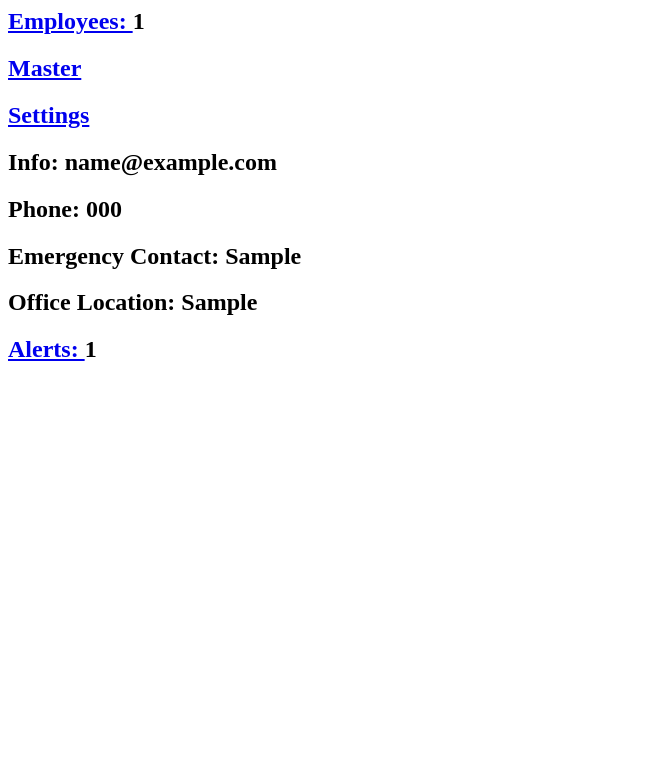
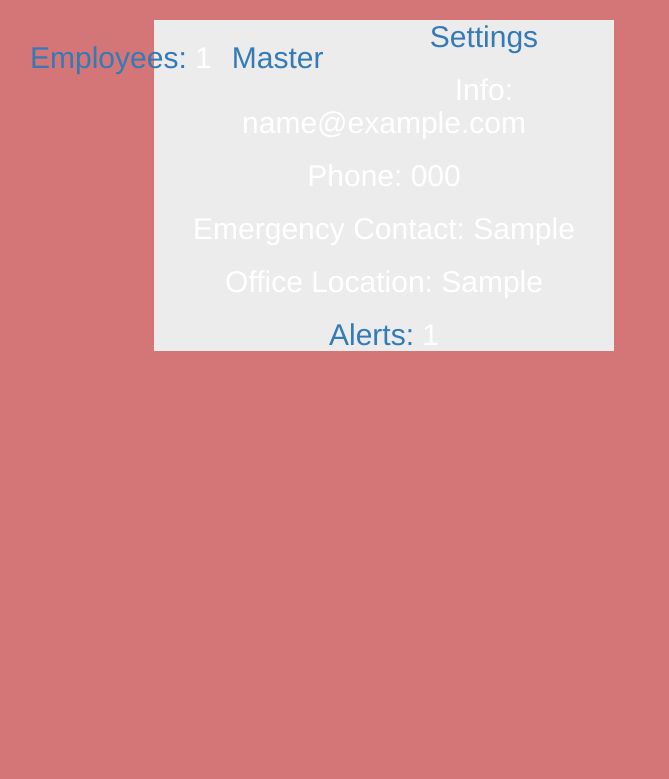
Before and after one commit to darkestmidnight/fedcodeathon2018, a Django app: page /index/ in a window 1280 px wide. Shown: the top 779 px of the page, without its empty margins (0-669 px from the left). Run offline with Django 3.2, Linux system fonts and the light colour scheme; a user stored in the database is signed in; tables that the repository leaves empty hold one stand-in row (values such as "Sample post"); some libraries are stand-ins or nearby versions.

Commit message:
added some ui design at home

```diff
--- a/index/templates/index/home.html
+++ b/index/templates/index/home.html
@@ -1,27 +1,71 @@
-<h2>
-    <!--<a href="localhost:8000/index/loggedusers/">-->
-    <a href="{% url 'logged:logged_users' %}">
+<!DOCTYPE html>
+<html lang="en">
+<head>
+<meta charset="utf-8">
+<meta http-equiv="X-UA-Compatible" content="IE=edge">
+<meta name="viewport" content="width=device-width, initial-scale=1">
+<title>VisaVerita</title>
+<link rel="stylesheet" href="https://maxcdn.bootstrapcdn.com/bootstrap/3.3.7/css/bootstrap.min.css">
+<link rel="stylesheet" href="https://maxcdn.bootstrapcdn.com/font-awesome/4.7.0/css/font-awesome.min.css">
+<script src="https://ajax.googleapis.com/ajax/libs/jquery/1.12.4/jquery.min.js"></script>
+<script src="https://maxcdn.bootstrapcdn.com/bootstrap/3.3.7/js/bootstrap.min.js"></script>
+<style type="text/css">
+	body {
+		color: #fff;
+		background: #d47677;
+    }
+    .all-seeing {
+        max-width: 60%;
+    }
+    .home-page {
+        background: #ececec;
+        max-width: 60%;
+        margin: auto;
+    }
+
+    .float-left{
+        float: left;
+        margin: 1px 10px 1px 30px;
+    }
+
+    .float-right{
+        float:left;
+        margin: 1px 30px 1px 10px;
+    }
+</style>
+</head>
+<body>
+<div class="all-seeing">
+        <div class="float-left">
+                <h2 class="text-center"><a href="{% url 'logged:logged_users' %}">
                     {% csrf_token %}
                     Employees:
                     </a> {{ logged_user_count }}
                 </h2>
-
-<h2>
+            </div>
+            <div class="float-right">
+                <h2 class="text-center">
                     <a href="{% url 'logged:post_alert' %}">
                         {% csrf_token %}
                         Master
                     </a>
                 </h2>
-<h2>
+            </div>
+            <div class="home-page">
+                <!---->
+                <h2 class="text-center">
                     <a href="{% url 'logged:update_info' %}">
                             {% csrf_token %}
                             Settings
                     </a>
                 </h2>
+                <h2 class="text-center">Info: {{ user_email }}</h2>
+                <h2 class="text-center">Phone: {{ user_profile.phone_number }}</h2>
+                <h2 class="text-center">Emergency Contact: {{ user_profile.emergency_contact }}</h2>
+                <h2 class="text-center">Office Location: {{ user_profile.office_location }}</h2>
 
-<h2>Info: {{ user_email }}</h2>
-<h2>Phone: {{ user_profile.phone_number }}</h2>
-<h2>Emergency Contact: {{ user_profile.emergency_contact }}</h2>
-<h2>Office Location: {{ user_profile.office_location }}</h2>
-
-<h2><a href="{% url 'logged:list_alert' %}" >Alerts: </a> {{ alerts_on }}</h2>
+                <h2 class="text-center"><a href="{% url 'logged:list_alert' %}" >Alerts: </a> {{ alerts_on }}</h2>
+            </div>
+</div>
+</body>
+</html>
--- a/index/views.py
+++ b/index/views.py
@@ -2,7 +2,7 @@ from django.shortcuts import render, redirect, get_object_or_404
 from django.template import RequestContext
 from .models import LoggedUser, Profile, Alerts
 from django.views.decorators.csrf import requires_csrf_token
-from django.contrib.auth.decorators import login_required
+from django.contrib.auth.decorators import login_required, user_passes_test
 from .forms import UpdateUserInfoForm, UpdateUserProfileForm, AlertsForm
 from django.contrib import messages
 from django.db import transaction
@@ -66,6 +66,7 @@ def user_settings(request):
 
     return render(request, 'index/settings.html', context)
 
+@user_passes_test(lambda u: u.is_staff)
 def post_alert(request):
     alert_form = AlertsForm(request.POST or None)
     if alert_form.is_valid():
@@ -79,6 +80,7 @@ def post_alert(request):
 
     return render(request, 'index/admin.html', context)
 
+@user_passes_test(lambda u: u.is_staff)
 def list_alert(request):
     alerts_list = Alerts.objects.all().order_by("-publish_date")
 
@@ -88,6 +90,7 @@ def list_alert(request):
 
     return render(request, 'index/systemalerts.html', context)
 
+@user_passes_test(lambda u: u.is_staff)
 def view_alert(request, slug):
     posted_alert = get_object_or_404(Alerts, slug=slug)
     context = {
```
Lines whose indentation alone changed are shown as unchanged.
